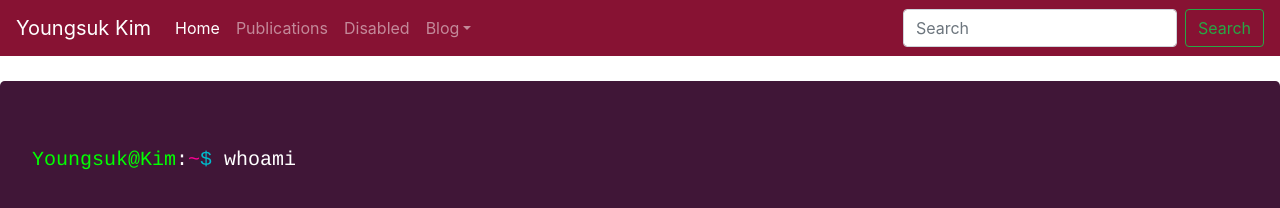
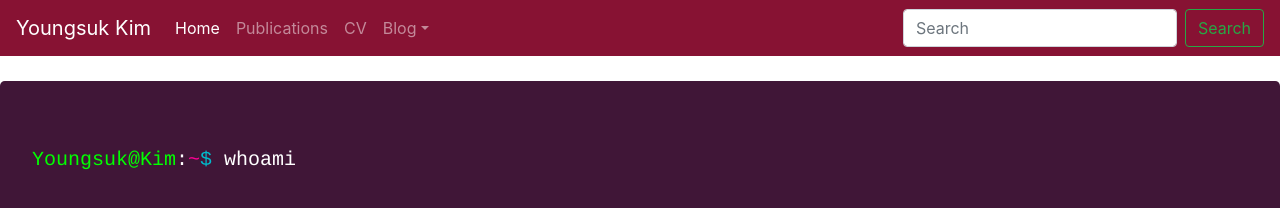
Before and after one commit to JOE1994/JOE1994.github.io, a Jekyll site: the page built from index.md, in a window 1280 px wide. Shown: the top 208 px of the page. Built offline with Jekyll 4.4.1, drawn with Linux system fonts in a browser that asks for light colours.

Commit message:
added CV

```diff
--- a/_layouts/main.html
+++ b/_layouts/main.html
@@ -43,7 +43,7 @@
             <a class="nav-link" href="#"> Publications </a>
           </li>
           <li class="nav-item">
-            <a class="nav-link" href="#">Disabled</a>
+            <a class="nav-link" href="assets/pdf/Youngsuk_CV.pdf"> CV </a>
           </li>
           <li class="nav-item dropdown">
             <a class="nav-link dropdown-toggle" href="#" id="dropdown01" data-toggle="dropdown" aria-haspopup="true" aria-expanded="false">Blog</a>
```
Also changed, not shown: 1 other file.
